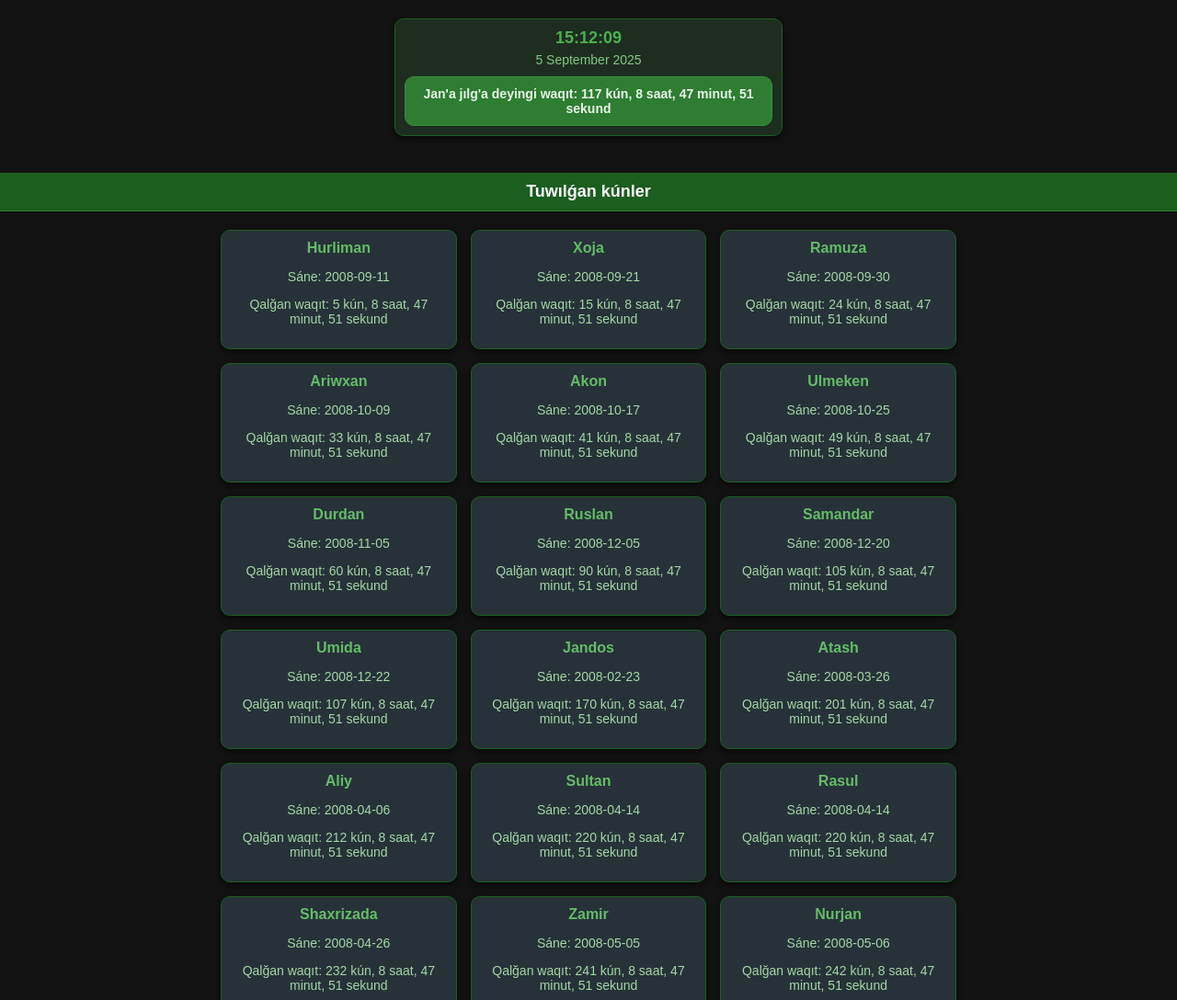
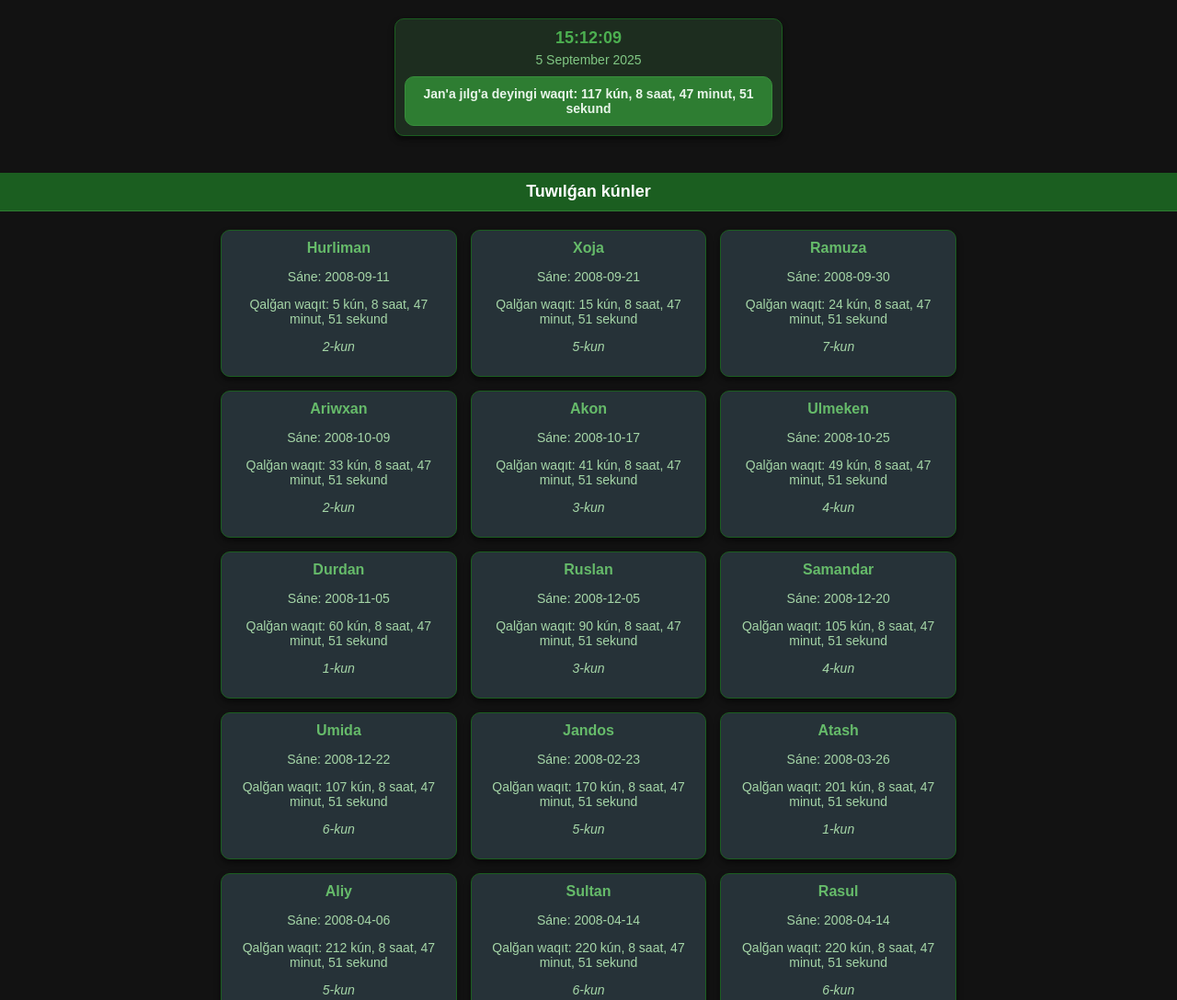
Before and after one commit to utelbayiv-rasul/Rasuto, a plain HTML site: page saat.html in a window 1280 px wide. Shown: the top 1088 px of the page at 92% size. Drawn offline with Linux system fonts and the light colour scheme.

Commit message:
Update saat.html

```diff
--- a/saat.html
+++ b/saat.html
@@ -1,36 +1,30 @@
 <!DOCTYPE html>
 <html lang="kk">
 <head>
-  <meta charset="UTF-8">
-  <meta name="viewport" content="width=device-width, initial-scale=1.0">
+  <meta charset="UTF-8" />
+  <meta name="viewport" content="width=device-width, initial-scale=1" />
   <title>Saat hám Tuwılǵan Kún</title>
+  <!-- Tashqi CSS faylga ulash -->
+  <link rel="stylesheet" href="styles.css" />
+</head>
+<body>
+  <!-- Soat va Sana -->
+  <div class="top-container">
+    <div class="time" id="time">00:00:00</div>
+    <div class="date" id="date">01 January 2024</div>
+    <div class="countdown" id="countdown"></div>
+  </div>
+
+  <!-- Tuwılǵan kún sarlavhasi -->
+  <div class="title-container">Tuwılǵan kúnler</div>
+
+  <!-- Tuwılǵan kún kartalari -->
+  <div class="birthday-container" id="birthdayContainer">
+    <!-- Kartalar JavaScript orqali qo'shiladi -->
+  </div>
+
   <script>
-      function updateTimeAndBirthdays() {
-  const timeElement = document.getElementById('time');
-  const dateElement = document.getElementById('date');
-  const countdownElement = document.getElementById('countdown');
-  const birthdayContainer = document.getElementById('birthdayContainer');
-
-  const now = new Date();
-  const hours = String(now.getHours()).padStart(2, '0');
-  const minutes = String(now.getMinutes()).padStart(2, '0');
-  const seconds = String(now.getSeconds()).padStart(2, '0');
-  const day = now.getDate();
-  const month = now.toLocaleString('default', { month: 'long' });
-  const year = now.getFullYear();
-
-  // Soat va sanani yangilash
-  timeElement.textContent = `${hours}:${minutes}:${seconds}`;
-  dateElement.textContent = `${day} ${month} ${year}`;
-
-  // Yangi yilga hisoblagich
-  const nextYear = new Date(year + 1, 0, 1);
-  const timeDifference = nextYear - now;
-  const daysLeft = Math.floor(timeDifference / (1000 * 60 * 60 * 24));
-  const hoursLeft = Math.floor((timeDifference % (1000 * 60 * 60 * 24)) / (1000 * 60 * 60));
-  const minutesLeft = Math.floor((timeDifference % (1000 * 60 * 60)) / (1000 * 60));
-  const secondsLeft = Math.floor((timeDifference % (1000 * 60)) / 1000);
-  countdownElement.textContent = `Jan'a jılg'a deyingi waqıt: ${daysLeft} kún, ${hoursLeft} saat, ${minutesLeft} minut, ${secondsLeft} sekund`;
+    const DAYS_IN_WEEK = 7;
 
   // Tug'ilgan kunlar ro'yxatini yangilash
   const birthdays = [
@@ -56,64 +50,131 @@
     { name: "Aliy", date: "2008-04-06" },
     { name: "Zamir", date: "2008-05-05" },
     { name: "Ramuza", date: "2008-09-30" },
-    { name: "Sagdiyana", date: "2008-06-16" },
+    { name: "Sagdiyana", date: "2008-06-17" },
+    { name: "Aygul", date: "2008-07-24" },
   ];
 
-  birthdayContainer.innerHTML = ''; // Tozalash
+    function padZero(num) {
+      return String(num).padStart(2, "0");
+    }
 
-  // Tug'ilgan kunni bugun bo'lganlarni topish
-  const todayBirthdayPeople = birthdays.filter(person => {
-    const birthDate = new Date(`${year}-${person.date.split('-')[1]}-${person.date.split('-')[2]}`);
-    return birthDate.getDate() === now.getDate() && birthDate.getMonth() === now.getMonth();
+    // Haftaning yil boshidan boshlab nechi-kunida ekanligini hisoblash
+    function getWeekDayNumber(date) {
+      const yearStart = new Date(date.getFullYear(), 0, 1);
+      const diffTime = date - yearStart;
+      const diffDays = Math.floor(diffTime / (1000 * 60 * 60 * 24));
+      return (diffDays % DAYS_IN_WEEK) + 1;
+    }
+
+    function formatWeekDayNumber(date) {
+      const dayNumber = getWeekDayNumber(date);
+      return ` ${dayNumber}-kun`;
+    }
+
+    function getBirthdayThisYear(person, year) {
+      const [birthYear, birthMonth, birthDay] = person.date.split("-").map(Number);
+      return new Date(year, birthMonth - 1, birthDay);
+    }
+
+    function updateTimeAndBirthdays() {
+      const timeElement = document.getElementById("time");
+      const dateElement = document.getElementById("date");
+      const countdownElement = document.getElementById("countdown");
+      const birthdayContainer = document.getElementById("birthdayContainer");
+
+      const now = new Date();
+      const hours = padZero(now.getHours());
+      const minutes = padZero(now.getMinutes());
+      const seconds = padZero(now.getSeconds());
+      const day = now.getDate();
+      const month = now.toLocaleString("default", { month: "long" });
+      const year = now.getFullYear();
+
+      timeElement.textContent = `${hours}:${minutes}:${seconds}`;
+      dateElement.textContent = `${day} ${month} ${year}`;
+
+      const nextYear = new Date(year + 1, 0, 1);
+      const timeDifference = nextYear - now;
+      const daysLeft = Math.floor(timeDifference / (1000 * 60 * 60 * 24));
+      const hoursLeft = Math.floor(
+        (timeDifference % (1000 * 60 * 60 * 24)) / (1000 * 60 * 60)
+      );
+      const minutesLeft = Math.floor((timeDifference % (1000 * 60 * 60)) / (1000 * 60));
+      const secondsLeft = Math.floor((timeDifference % (1000 * 60)) / 1000);
+      countdownElement.textContent = `Jan'a jılg'a deyingi waqıt: ${daysLeft} kún, ${hoursLeft} saat, ${minutesLeft} minut, ${secondsLeft} sekund`;
+
+      birthdayContainer.innerHTML = "";
+
+      const todayBirthdayPeople = birthdays.filter((person) => {
+        const birthDateThisYear = getBirthdayThisYear(person, year);
+        return (
+          birthDateThisYear.getDate() === now.getDate() &&
+          birthDateThisYear.getMonth() === now.getMonth()
+        );
       });
 
-  // Bugun tug'ilganlar uchun maxsus format
       todayBirthdayPeople.forEach((person) => {
-    const card = document.createElement('div');
-    card.className = 'birthday-card special-birthday';
+        const birthDateThisYear = getBirthdayThisYear(person, year);
+        const weekDayInfo = formatWeekDayNumber(birthDateThisYear);
+
+        const card = document.createElement("div");
+        card.className = "birthday-card special-birthday";
+        card.style.animationDelay = "0.4s";
         card.innerHTML = `
           <h3>${person.name}</h3>
           <p>Sáne: ${person.date}</p>
           <p><strong>Búgin tuwılǵan kúni</strong></p>
+          <p><em>${weekDayInfo}</em></p>
         `;
         birthdayContainer.appendChild(card);
       });
 
-  // Boshqa tug'ilgan kunlarni tartibda ko'rsatish
-  birthdays.sort((a, b) => {
-    const dateA = new Date(`${year}-${a.date.split('-')[1]}-${a.date.split('-')[2]}`);
-    const dateB = new Date(`${year}-${b.date.split('-')[1]}-${b.date.split('-')[2]}`);
+      const sortedBirthdays = birthdays
+        .map((person) => {
+          let birthDateThisYear = getBirthdayThisYear(person, year);
+          if (birthDateThisYear < now) {
+            birthDateThisYear = getBirthdayThisYear(person, year + 1);
+          }
+          return { ...person, birthDateThisYear };
+        })
+        .sort((a, b) => a.birthDateThisYear - b.birthDateThisYear);
 
-    if (dateA < now) dateA.setFullYear(year + 1);
-    if (dateB < now) dateB.setFullYear(year + 1);
+      let delay = 0.6;
+      sortedBirthdays.forEach((person) => {
+        const birthDateThisYear = person.birthDateThisYear;
+        if (
+          birthDateThisYear.getDate() === now.getDate() &&
+          birthDateThisYear.getMonth() === now.getMonth()
+        ) {
+          return;
+        }
 
-    return dateA - dateB;
-  });
-
-  // Tug'ilgan kuni bugun bo'lmaganlarni ko'rsatish
-  birthdays.forEach((person) => {
-    const birthDate = new Date(`${year}-${person.date.split('-')[1]}-${person.date.split('-')[2]}`);
-    if (birthDate < now) birthDate.setFullYear(year + 1);
-
-    const timeDifference = birthDate - now;
+        const timeDifference = birthDateThisYear - now;
         const days = Math.floor(timeDifference / (1000 * 60 * 60 * 24));
-    const hours = Math.floor((timeDifference % (1000 * 60 * 60 * 24)) / (1000 * 60 * 60));
+        const hours = Math.floor(
+          (timeDifference % (1000 * 60 * 60 * 24)) / (1000 * 60 * 60)
+        );
         const minutes = Math.floor((timeDifference % (1000 * 60 * 60)) / (1000 * 60));
         const seconds = Math.floor((timeDifference % (1000 * 60)) / 1000);
 
-    const card = document.createElement('div');
-    card.className = 'birthday-card';
+        const weekDayInfo = formatWeekDayNumber(birthDateThisYear);
+
+        const card = document.createElement("div");
+        card.className = "birthday-card";
+        card.style.animationDelay = delay + "s";
+        delay += 0.2;
         card.innerHTML = `
           <h3>${person.name}</h3>
           <p>Sáne: ${person.date}</p>
           <p>Qalğan waqıt: ${days} kún, ${hours} saat, ${minutes} minut, ${seconds} sekund</p>
+          <p><em>${weekDayInfo}</em></p>
         `;
         birthdayContainer.appendChild(card);
       });
     }
 
-// Interval o'rnatish
     setInterval(updateTimeAndBirthdays, 1000);
+    updateTimeAndBirthdays();
   </script>
   <style>
             /* Asosiy uslub */
@@ -210,23 +271,5 @@ body {
   color: #a5d6a7;
 }
   </style>
-</head>
-<body>
-  <!-- Soat va Sana -->
-  <div class="top-container">
-    <div class="time" id="time">00:00:00</div>
-    <div class="date" id="date">01 January 2024</div>
-    <div class="countdown" id="countdown"></div>
-  </div>
-
-  <!-- Tuwılǵan kún sarlavhasi -->
-  <div class="title-container">Tuwılǵan kúnler</div>
-
-  <!-- Tuwılǵan kún kartalari -->
-  <div class="birthday-container" id="birthdayContainer">
-    <!-- Kartalar JavaScript orqali qoshlanadi -->
-  </div>
-
-  <script src="script.js"></script>
 </body>
 </html>
```
Lines whose indentation alone changed are shown as unchanged.
